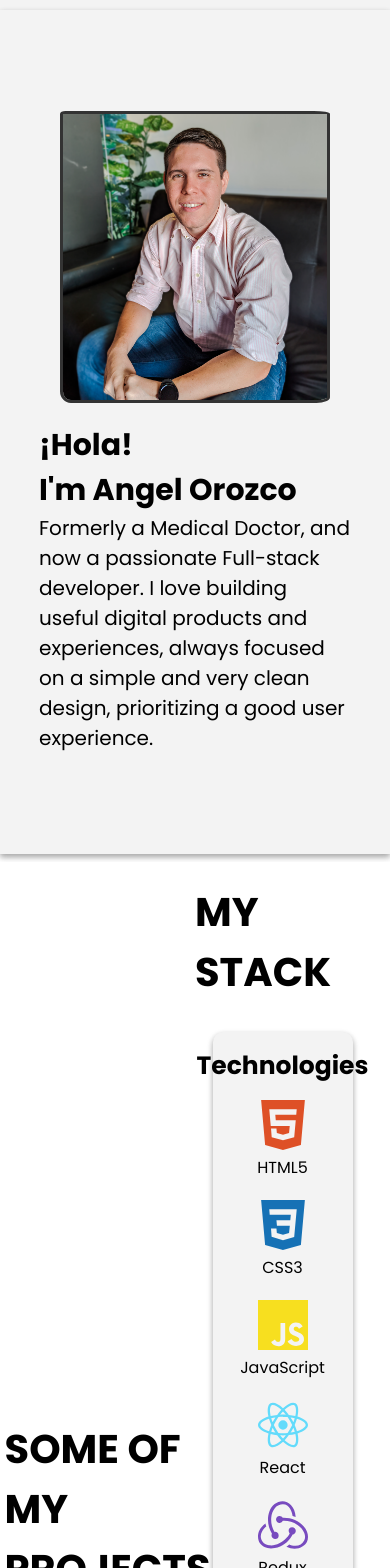
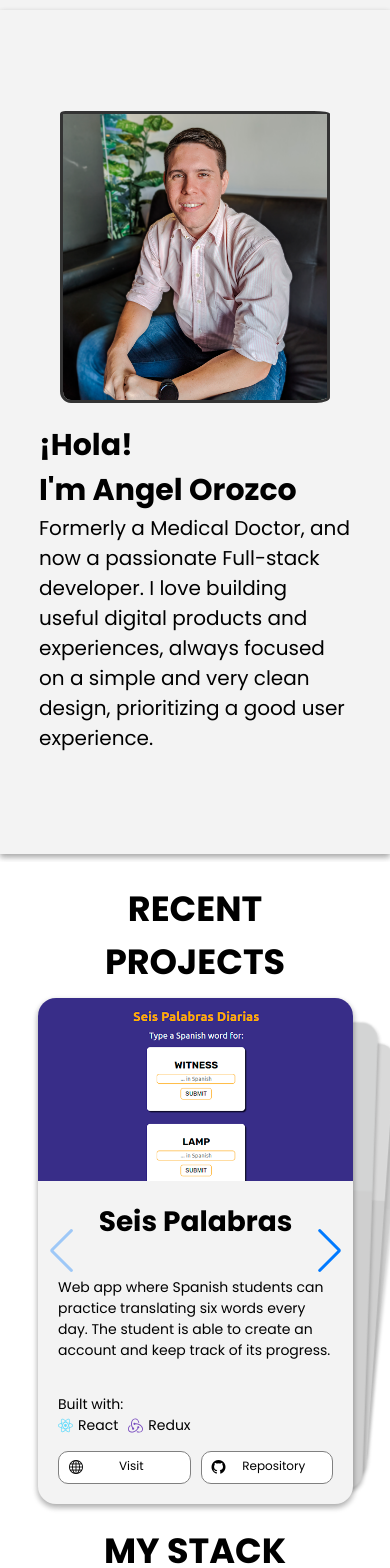
Before and after one commit to orozCoding/portfolio-v1, a React (Create React App) app: page / in a window 390 px wide. Shown: the top 1568 px of the page. Built offline with nearby package versions, Linux system fonts and the light colour scheme.

Commit message:
Improve responsive design

```diff
--- a/src/App.css
+++ b/src/App.css
@@ -89,10 +89,6 @@ body::-webkit-scrollbar-thumb {
   border-radius: 10px;
 }
 
-section {
-  min-height: 100vh;
-}
-
 .header-placeholder {
   height: 90px;
   background-color: var(--color-background);
@@ -101,3 +97,13 @@ section {
 .margin-for-menu {
   margin-right: 12px;
 }
+
+section {
+  min-height: 100vh;
+}
+
+@media screen and (max-height: 420px) {
+  section {
+    min-height: 150vh;
+  }
+}
--- a/src/components/Projects/Projects.css
+++ b/src/components/Projects/Projects.css
@@ -1,11 +1,12 @@
 .swiper {
   width: 80%;
-  height: 75vh;
+  height: 75%;
 }
 
 .swiper-slide {
   display: flex;
   width: 50%;
+  height: auto;
   align-items: center;
   justify-content: center;
   border-radius: 18px;
@@ -33,7 +34,7 @@
   text-align: center;
 }
 
-.slice-ctn h4 {
+.slice-title {
   font-size: 35px;
 }
 
@@ -118,3 +119,138 @@
   width: 15px;
   height: 15px;
 }
+
+@media only screen and (max-width: 1000px) {
+  .slice-title {
+    font-size: 28px;
+  }
+
+  .swiper-slide {
+    font-size: 14px;
+  }
+}
+
+@media only screen and (max-width: 820px) {
+  .swiper {
+    width: 100%;
+    height: 40vh;
+  }
+
+  .slice-ctn.col {
+    flex-direction: row;
+    align-items: stretch;
+    justify-content: space-between;
+  }
+
+  .slice-img-ctn {
+    width: 40%;
+    height: 100%;
+  }
+
+  .slice-info-ctn {
+    width: 60%;
+    height: 100%;
+    padding: 20px 20px;
+  }
+}
+
+@media only screen and (max-width: 650px) {
+  .slice-stack-li p {
+    display: none;
+  }
+
+  .slice-footer {
+    flex-direction: column;
+  }
+
+  .slice-footer-right.col {
+    flex-direction: row;
+  }
+
+  .slice-footer-right {
+    width: auto;
+  }
+}
+
+@media only screen and (max-width: 650px) {
+  .slice-button p {
+    font-size: 12px;
+  }
+}
+
+@media only screen and (max-width: 540px) {
+  .swiper {
+    width: 100%;
+    height: 60vh;
+  }
+
+  .slice-ctn.col {
+    flex-direction: column;
+    align-items: stretch;
+    justify-content: space-between;
+  }
+
+  .slice-img-ctn {
+    width: 100%;
+    height: 40%;
+  }
+
+  .slice-info-ctn {
+    width: 100%;
+    height: 70%;
+    padding: 20px 20px;
+  }
+
+  .slice-stack {
+    width: 100%;
+  }
+
+  .slice-stack-li p {
+    display: block;
+  }
+
+  .slice-footer {
+    flex-direction: column;
+  }
+
+  .slice-footer-left {
+    width: 100%;
+  }
+
+  .slice-footer-right.col {
+    flex-direction: row;
+  }
+
+  .slice-footer-right {
+    width: auto;
+  }
+}
+
+@media screen and (min-width: 1200px) {
+  .swiper {
+    width: 80%;
+    height: 80%;
+  }
+}
+
+@media screen and (min-width: 1600px)
+and (min-height: 1026px ) {
+  .swiper {
+    width: 800px;
+    height: 900px;
+  }
+}
+
+@media screen and (max-height: 420px)
+and (max-width: 820px) {
+
+  .swiper,
+  .swiper-slice,
+  .slice-ctn {
+    height: 100%;
+  }
+
+  .swiper-wrapper {
+    height: auto;
+  }
+}
--- a/src/components/Projects/Projects.js
+++ b/src/components/Projects/Projects.js
@@ -17,13 +17,13 @@ const WorksSlices = () => {
 
   const renderSlice = (item) => {
     return (<SwiperSlide>
-      <div className="slice-ctn d-flex col">
+      <div className="col slice-ctn d-flex">
         <div className="slice-img-ctn">
           <img src={item.img} alt={item.title} />
         </div>
         <div className="slice-info-ctn d-flex col">
           <h4 className="slice-title">{item.title}</h4>
-          <p>{item.description}</p>
+          <p className="slice-description">{item.description}</p>
           <div className="slice-footer d-flex">
             <div className="slice-footer-left d-flex col">
               <p>Built with:</p>
--- a/src/sections/About.css
+++ b/src/sections/About.css
@@ -36,6 +36,7 @@
 
 .about-img-ctn img {
   width: 90%;
+  transition: all ease 0.3s;
 }
 
 .sec-about-right-ctn {
@@ -134,11 +135,27 @@
   }
 
   .section-about-ctn h2{
-    font-size: 30px
+    font-size: 25px
   }
 
   .section-about-ctn {
-    font-size: 16px
+    font-size: 14px
+  }
+}
+
+@media only screen and
+(max-width: 915px)
+and (max-height: 650px) {
+  .sec-about-left-ctn img {
+    max-width: 280px;
+  }
+
+  .section-about-ctn h2{
+    font-size: 25px
+  }
+
+  .section-about-ctn {
+    font-size: 14px
   }
 }
 
--- a/src/sections/Works.css
+++ b/src/sections/Works.css
@@ -10,6 +10,7 @@
 
 .section-works h2 {
   font-size: 40px;
+  text-align: center;
 }
 
 .section-works h3 {
@@ -29,6 +30,7 @@
   align-items: center;
   justify-content: center;
   width: 50%;
+  height: 100%;
   flex-grow: 1;
   gap: 30px;
 }
@@ -41,7 +43,7 @@
   padding: 15px 15px;
   /* border: var(--color-blue) solid 2px; */
   border-radius: 10px;
-  width: 80%;
+  width: 90%;
   background-color: var(--color-background);
   box-shadow: rgba(0, 0, 0, 0.16) 0px 3px 6px, rgba(0, 0, 0, 0.23) 0px 3px 6px;
 }
@@ -133,3 +135,98 @@
 .section-works img[alt=visualstudiocode] {
   filter: invert(35%) sepia(53%) saturate(2057%) hue-rotate(181deg) brightness(89%) contrast(102%);
 }
+
+/* Media queries */
+
+@media only screen and (max-width: 1200px) {
+
+  .technologies-wrapper,
+  .tools-wrapper {
+    font-size: 15px;
+    gap: 5px 5px;
+  }
+
+  .technologies-wrapper img,
+  .tools-wrapper img {
+    width: 40px;
+  }
+
+  .icon-box {
+    width: 70px;
+  }
+
+}
+
+@media only screen and (max-width: 1000px) {
+
+  .section-works h2 {
+    font-size: 35px;
+  }
+
+  .section-works h3 {
+    font-size: 22px;
+  }
+
+  .technologies-wrapper,
+  .tools-wrapper {
+    font-size: 13px;
+  }
+
+}
+
+@media only screen and (max-width: 820px) {
+
+  .section-works {
+    flex-direction: column;
+    justify-content: baseline;
+    gap: 20px;
+  }
+
+  .section-works-ctn-left,
+  .section-works-ctn-right {
+    width: 90%;
+    min-height: 40vh;
+    gap: 10px;
+  }
+}
+
+@media only screen and (max-width: 800px) {
+
+
+  @media only screen and (min-height: 900px) {
+
+  }
+}
+
+@media only screen and (max-width: 540px) {
+ .section-works {
+  min-height: 150vh;
+ }
+}
+
+@media only screen and (min-height: 1024px) {
+  .section-works {
+    min-height: 1vh;
+    height: 1024px;
+  }
+}
+
+@media screen and (min-width: 1600px)
+and (min-height: 1026px ) {
+  .section-works {
+      min-height: 1vh;
+      height: 1025px;
+      max-height: 1025px;
+    }
+}
+
+@media screen and (max-height: 420px)
+and (max-width: 820px) {
+  .section-works {
+    min-height: 200vh;
+  }
+
+  .section-works-ctn-left {
+    height: 50%;
+  }
+}
--- a/src/sections/Works.js
+++ b/src/sections/Works.js
@@ -6,13 +6,14 @@ const Works = () => {
   return (
     <section  id="section-works" className="section-works d-flex">
       <div className="section-works-ctn-left d-flex col" data-aos="fade-right">
-        <h2>SOME OF MY PROJECTS</h2>
+        <h2>RECENT PROJECTS</h2>
         <Projects />
       </div>
       <div className="section-works-ctn-right d-flex col">
         <h2 data-aos="fade-left">MY STACK</h2>
         <div className="technologies-ctn d-flex col"
-        data-aos="fade-left">
+        data-aos="fade-left"
+        data-aos-delay="80">
           <h3>Technologies</h3>
           <div className="technologies-wrapper d-flex">
             <div className="icon-box d-flex col">
@@ -51,7 +52,7 @@ const Works = () => {
         </div>
         <div className="tools-ctn d-flex col"
         data-aos="fade-left"
-        data-aos-delay="100">
+        data-aos-delay="120">
           <h3>Tools</h3>
           <div className="tools-wrapper d-flex">
             <div className="icon-box d-flex col">
```
